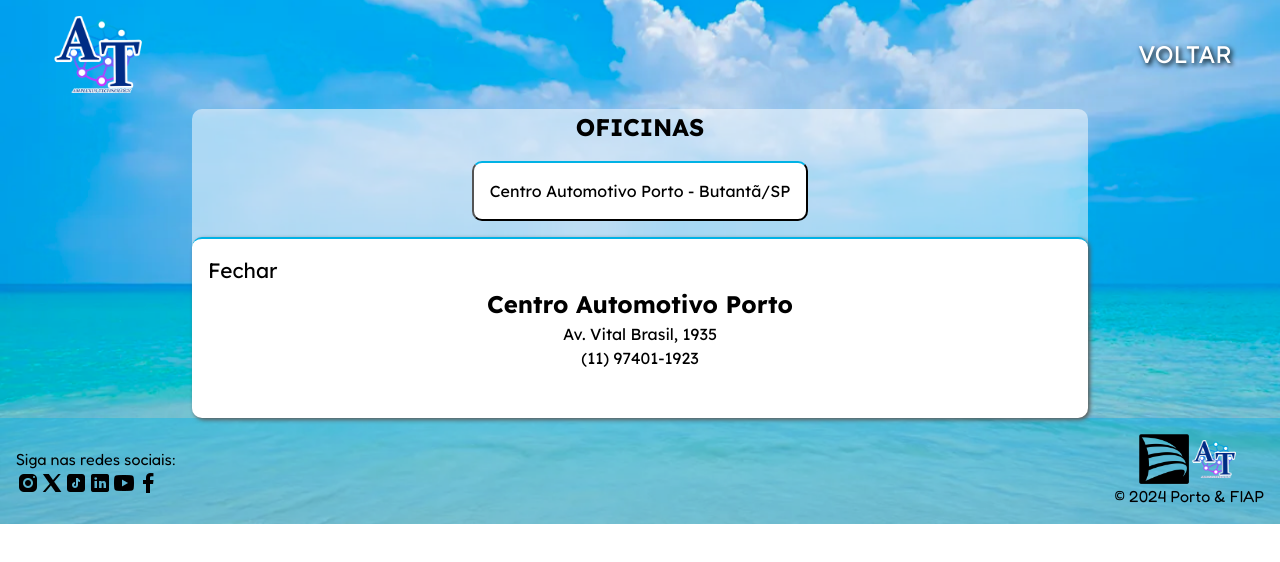
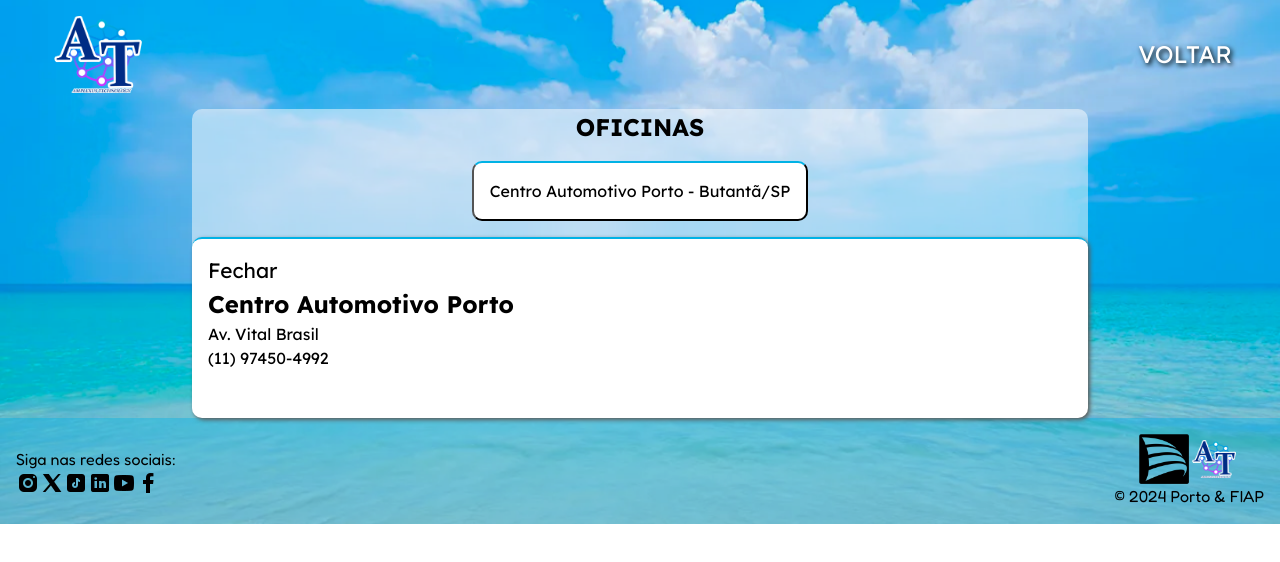
Before and after one commit to rtof06/projeto-porto-conserta, a React (Vite) app: page /oficinas in a window 1280 px wide. Shown: the top 562 px of the page. Built offline with nearby package versions, Linux system fonts and the light colour scheme; a web font is replaced by a local one.

Commit message:
Modais em construção

```diff
--- a/src/components/CardOficinas/CardOficina.tsx
+++ b/src/components/CardOficinas/CardOficina.tsx
@@ -6,22 +6,25 @@ type CardOficina = {
   title: string;
   neighbourhood: string;
   uf: string;
+  adress: string;
+  phone: string;
 };
 
-export default function CardOficina({ title, neighbourhood, uf }: CardOficina) {
+export default function CardOficina({ title, neighbourhood, uf, adress, phone }: CardOficina) {
   const [isModalVisible, setIsModalVisible] = useState(false);
 
   return (
     <div className={style.cardOficina}>
-      <button className={style.card} onClick={() => setIsModalVisible(true)}>
+      <button className={style.card} onClick={() => { setIsModalVisible(true) }}>
         {title} - {neighbourhood}/{uf}
       </button>
-      <ModalOficina
-        openModal={isModalVisible}
-        title={title}
-        adress="Av. Vital Brasil, 1935"
-        phone="(11) 97401-1923"
-      />
+      <ModalOficina isOpen={isModalVisible}>
+        <div className={style.content}>
+          <h2 className={style.cardTitle}>{title}</h2>
+          <p className={style.cardInfo}>{adress}</p>
+          <p className={style.cardInfo}>{phone}</p>
+        </div>
+      </ModalOficina>
     </div>
   );
 }
--- a/src/components/CardOficinas/ModalOficina/ModalOficina.tsx
+++ b/src/components/CardOficinas/ModalOficina/ModalOficina.tsx
@@ -1,21 +1,16 @@
+import React from "react";
 import style from "./ModalOficina.module.css";
 
 type ModalOficinaProps = {
-  openModal: boolean;
-  title: string;
-  adress: string;
-  phone: string;
+  isOpen: boolean;
+  children: React.ReactNode
 };
 
-export default function ModalOficina({ title, adress, phone }: ModalOficinaProps) {
+export default function ModalOficina({ isOpen, children }: ModalOficinaProps) {
   return (
     <div className={style.container}>
       <button className={style.close}>Fechar</button>
-      <div className={style.content}>
-        <h2 className={style.cardTitle}>{title}</h2>
-        <p className={style.cardInfo}>{adress}</p>
-        <p className={style.cardInfo}>{phone}</p>
-      </div>
+      {children}
     </div>
   );
 }
--- a/src/routes/Oficinas/index.tsx
+++ b/src/routes/Oficinas/index.tsx
@@ -1,7 +1,7 @@
-import Header from "../../components/Header/Header";
 import BackgroundBox from "../../components/BackgroundBox/BackgroundBox";
 import CardOficina from "../../components/CardOficinas/CardOficina";
-import style from "./Oficinas.module.css"
+import Header from "../../components/Header/Header";
+import style from "./Oficinas.module.css";
 
 export default function Oficinas() {
    return (
@@ -9,7 +9,7 @@ export default function Oficinas() {
          <Header page="VOLTAR" path="#" />
          <div className={style.oficinas}>
             <BackgroundBox title="OFICINAS">
-               <CardOficina title="Centro Automotivo Porto" neighbourhood="Butantã" uf="SP" />
+               <CardOficina title="Centro Automotivo Porto" neighbourhood="Butantã" uf="SP" adress="Av. Vital Brasil" phone="(11) 97450-4992" />
             </BackgroundBox>
          </div>
       </div>
```
